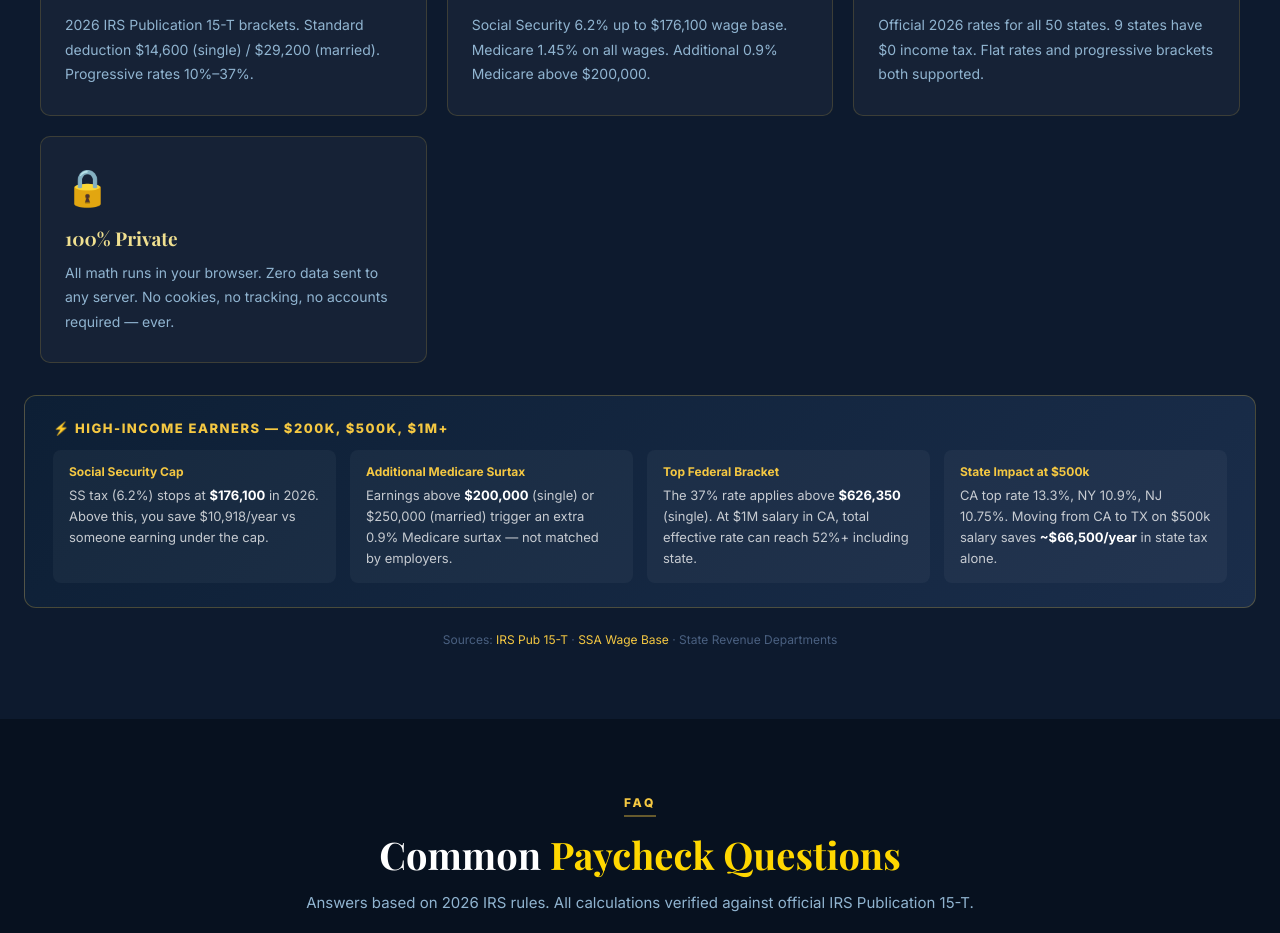
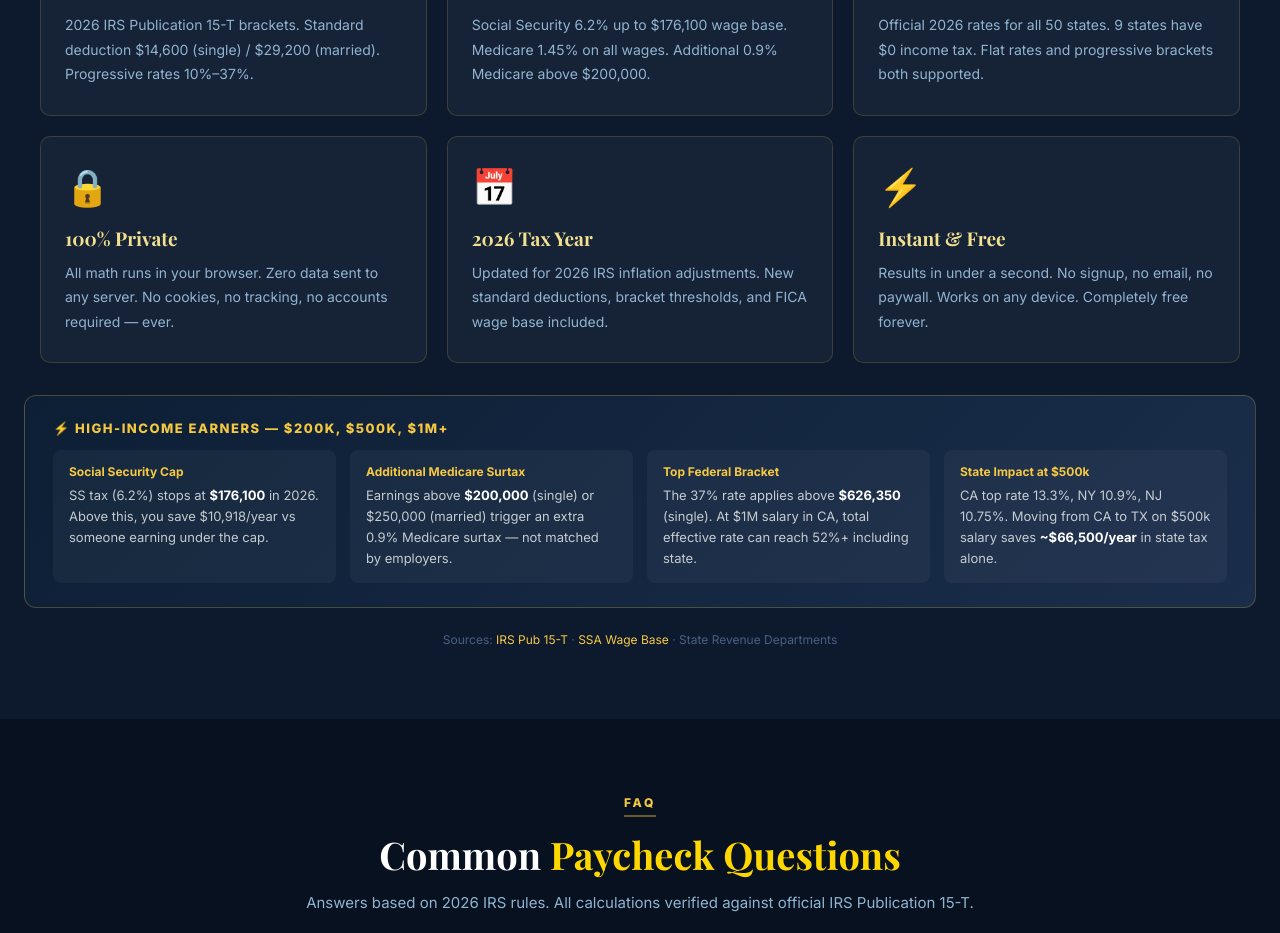
Before and after one commit to devqrcraft-ui/privatepaycheck, a Next.js app: page / in a window 1280 px wide. Shown: the part 5720-6653 px from the top of the page. Built offline with nearby package versions, Linux system fonts and the light colour scheme.

Commit message:
feat: add 2 cards to methodology grid to fill 3x2 layout

```diff
--- a/src/app/home-client.tsx
+++ b/src/app/home-client.tsx
@@ -375,6 +375,16 @@ export default function HomeClient() {
             <div className="feat-title">100% Private</div>
             <p className="feat-desc">All math runs in your browser. Zero data sent to any server. No cookies, no tracking, no accounts required — ever.</p>
           </div>
+          <div className="feat-card">
+            <div className="feat-icon">📅</div>
+            <div className="feat-title">2026 Tax Year</div>
+            <p className="feat-desc">Updated for 2026 IRS inflation adjustments. New standard deductions, bracket thresholds, and FICA wage base included.</p>
+          </div>
+          <div className="feat-card">
+            <div className="feat-icon">⚡</div>
+            <div className="feat-title">Instant & Free</div>
+            <p className="feat-desc">Results in under a second. No signup, no email, no paywall. Works on any device. Completely free forever.</p>
+          </div>
         </div>
         {/* HIGH INCOME BLOCK */}
         <div style={{background:'linear-gradient(135deg,#0d1f35,#1a2d4a)',border:'1px solid rgba(245,200,66,0.25)',borderRadius:12,padding:'24px 28px',marginTop:32,marginBottom:8}}>
```
